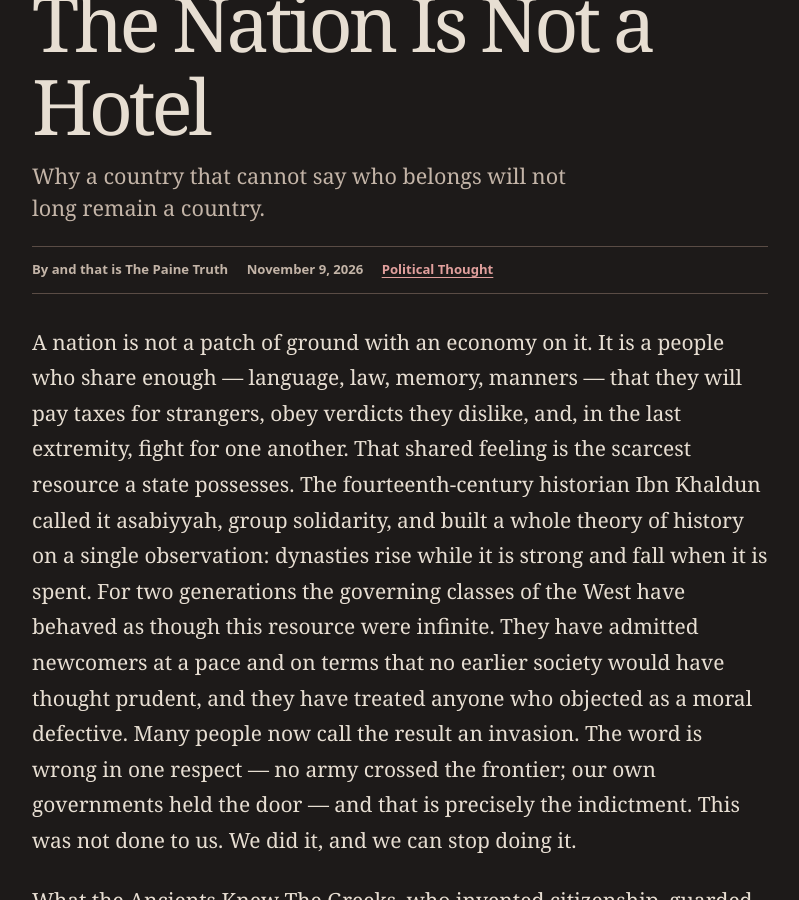
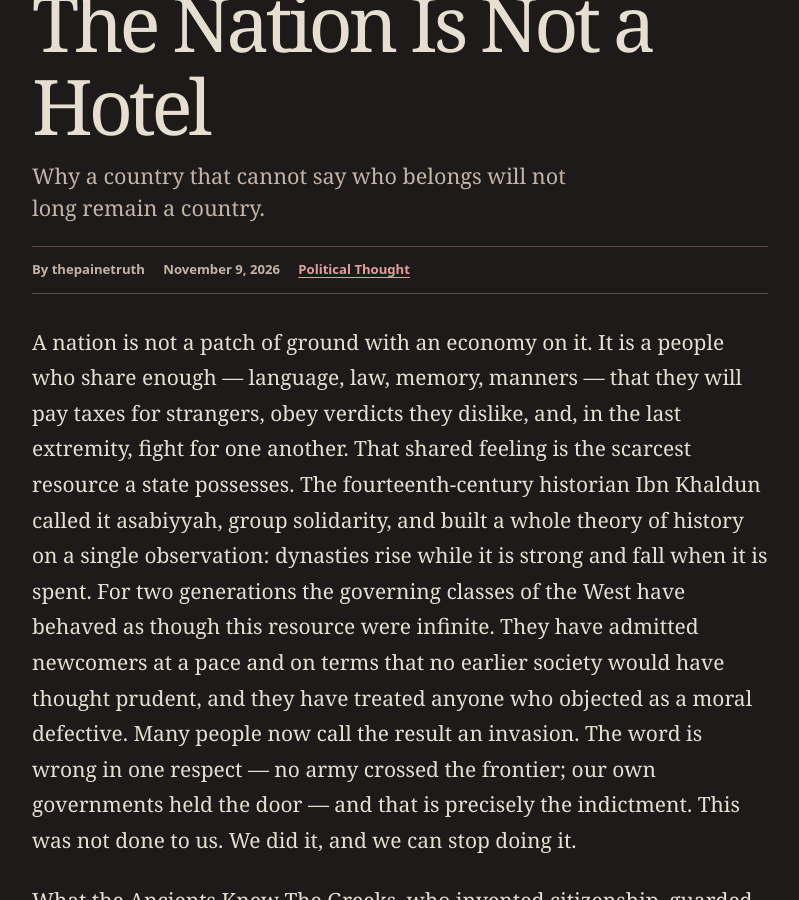
Before and after one commit to ryroeu/the-paine-truth, a Jekyll site: the page built from _posts/2026-11-09-the-nation-is-not-a-hotel.md, in a window 1280 px wide and 900 px high, scrolled down 306 px. Shown: the whole window, without its empty margins (240-1039 px from the left). Built offline with Jekyll 4.4.1, drawn with Linux system fonts in a browser that asks for light colours.

Commit message:
Update _posts/2026-11-09-the-nation-is-not-a-hotel.md (via Pages CMS)

```diff
--- a/_posts/2026-11-09-the-nation-is-not-a-hotel.md
+++ b/_posts/2026-11-09-the-nation-is-not-a-hotel.md
@@ -1,7 +1,7 @@
 ---
 title: The Nation Is Not a Hotel
 description: Why a country that cannot say who belongs will not long remain a country.
-author: and that is The Paine Truth
+author: thepainetruth
 date: 2026-11-09
 categories:
   - Political Thought
```
